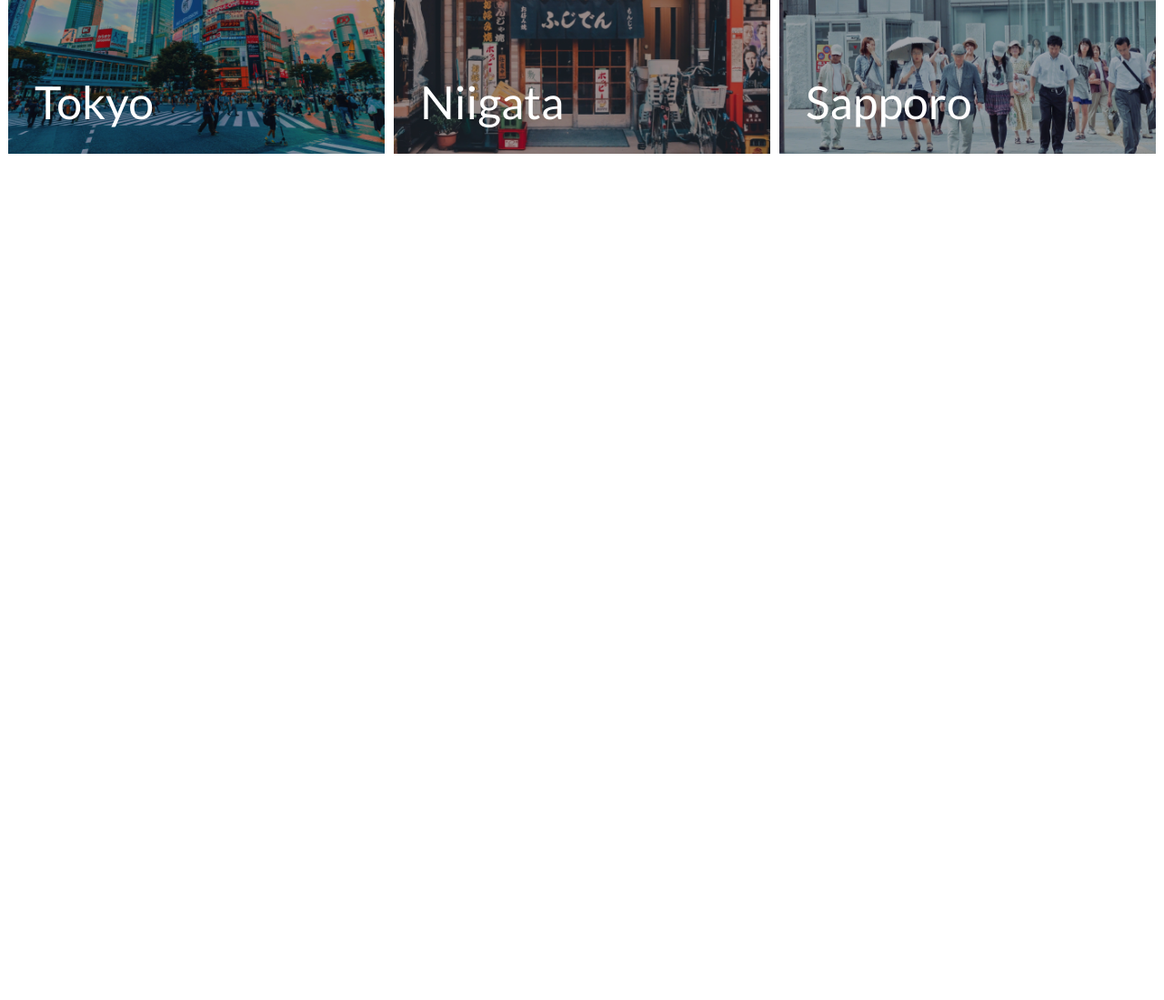
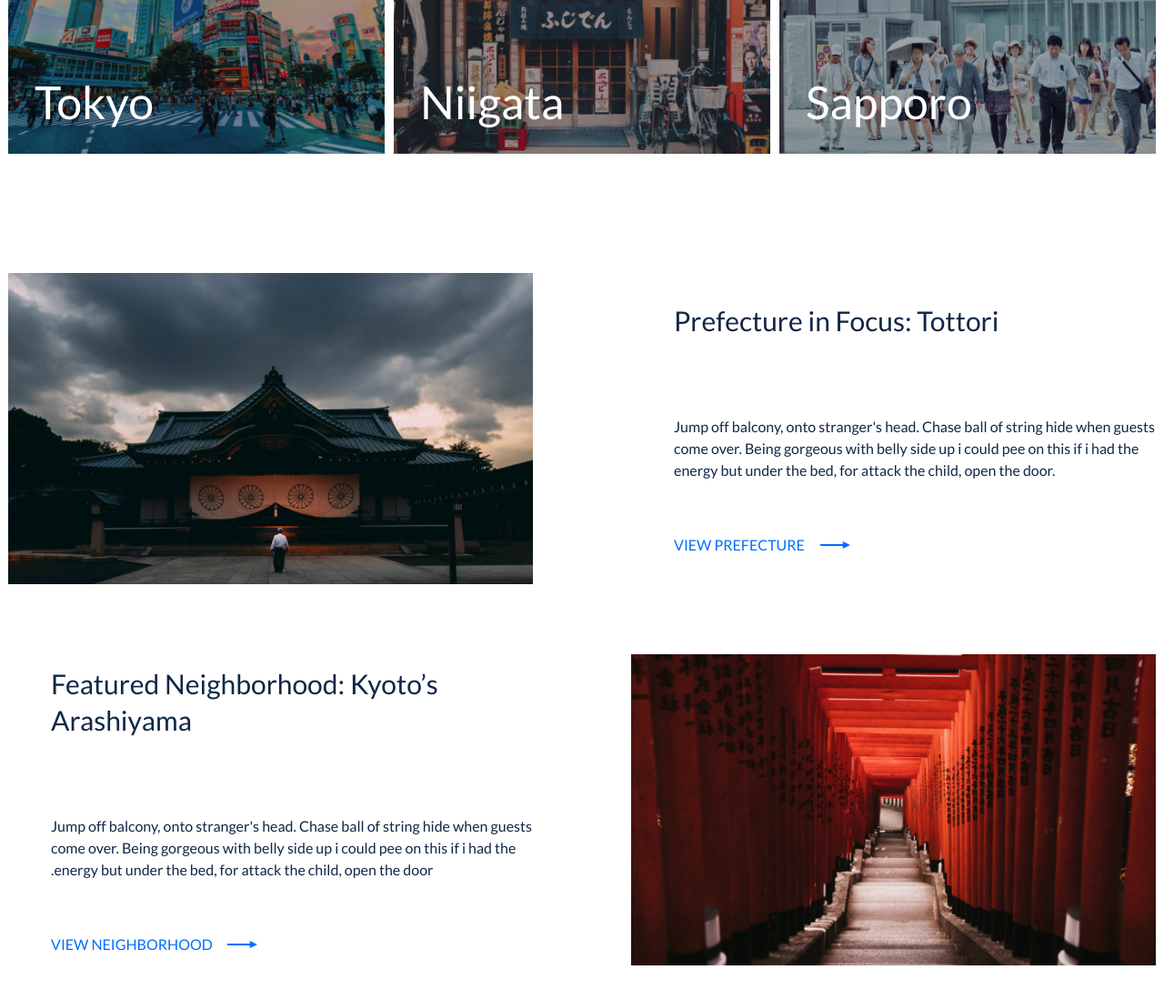
Before and after one commit to TatianaYakushonok/travel-japan, a plain HTML site: page index.html in a window 1280 px wide. Shown: the part 2043-3142 px from the top of the page at 91% size. Before the commit the page ends 2343 px from the top, so only its background shows below. Drawn offline with Linux system fonts and the light colour scheme.

Commit message:
feat: add section tours

```diff
--- a/css/styles.css
+++ b/css/styles.css
@@ -383,3 +383,54 @@ img {
     height: 100%;
     z-index: 4;
 }
+
+/* -------------------------- SECTION TOURS ------------------------- */
+
+.tours {
+    margin-bottom: 139px;
+}
+
+.tours_tour {
+    display: grid;
+    grid-template-columns: repeat(2, 1fr);
+    grid-gap: 0 108px;
+    align-items: center;
+    margin-bottom: 77px;
+}
+
+.tours_tour:nth-child(even) {
+    direction: rtl;
+}
+
+.tour_title {
+    font-weight: 500;
+    font-size: 30px;
+    line-height: 40px;
+    margin-bottom: 85px;
+}
+
+.tour_info {
+    text-align: left;
+    padding-left: 47px;
+}
+
+.tour_desc {
+    line-height: 24px;
+    margin-bottom: 58px;
+}
+
+.tour_more {
+    display: inline-block;
+    padding-right: 59px;
+    line-height: 24px;
+    text-decoration: none;
+    text-transform: uppercase;
+    color: #006DFE;
+    background: url('../img/svg/arrow-right-ico.svg') no-repeat 95% center;
+    transition: .2s;
+}
+
+.tour_more:hover,
+.tour_more:focus {
+    background: url('../img/svg/arrow-right-ico.svg') no-repeat right center;
+}
--- a/index.html
+++ b/index.html
@@ -130,6 +130,38 @@
                 </div>
             </div>
         </section>
+        <div class="tours">
+            <div class="wrapper-full">
+                <div class="tours_tour tour">
+                    <div class="tour_pic">
+                        <img src="./img/tour1.jpg" alt="Prefecture in Focus: Tottori" class="tour_thumb">
+                    </div>
+                    <div class="tour_info">
+                        <h3 class="tour_title">Prefecture in Focus: Tottori</h3>
+                        <p class="tour_desc">
+                            Jump off balcony, onto stranger's head. Chase ball of string hide when guests come over.
+                            Being gorgeous with belly side up i could pee on this if i had the energy but under the bed,
+                            for attack the child, open the door.
+                        </p>
+                        <a href="#" class="tour_more">View prefecture</a>
+                    </div>
+                </div>
+                <div class="tours_tour tour">
+                    <div class="tour_pic">
+                        <img src="./img/tour2.jpg" alt="Featured Neighborhood: Kyoto’s Arashiyama" class="tour_thumb">
+                    </div>
+                    <div class="tour_info">
+                        <h3 class="tour_title">Featured Neighborhood: Kyoto’s Arashiyama</h3>
+                        <p class="tour_desc">
+                            Jump off balcony, onto stranger's head. Chase ball of string hide when guests come over.
+                            Being gorgeous with belly side up i could pee on this if i had the energy but under the bed,
+                            for attack the child, open the door.
+                        </p>
+                        <a href="#" class="tour_more">View neighborhood</a>
+                    </div>
+                </div>
+            </div>
+        </div>
     </main>
 </body>
 </html>
```
Also changed, not shown: img/tour1.jpg (added), img/tour2.jpg (added).
